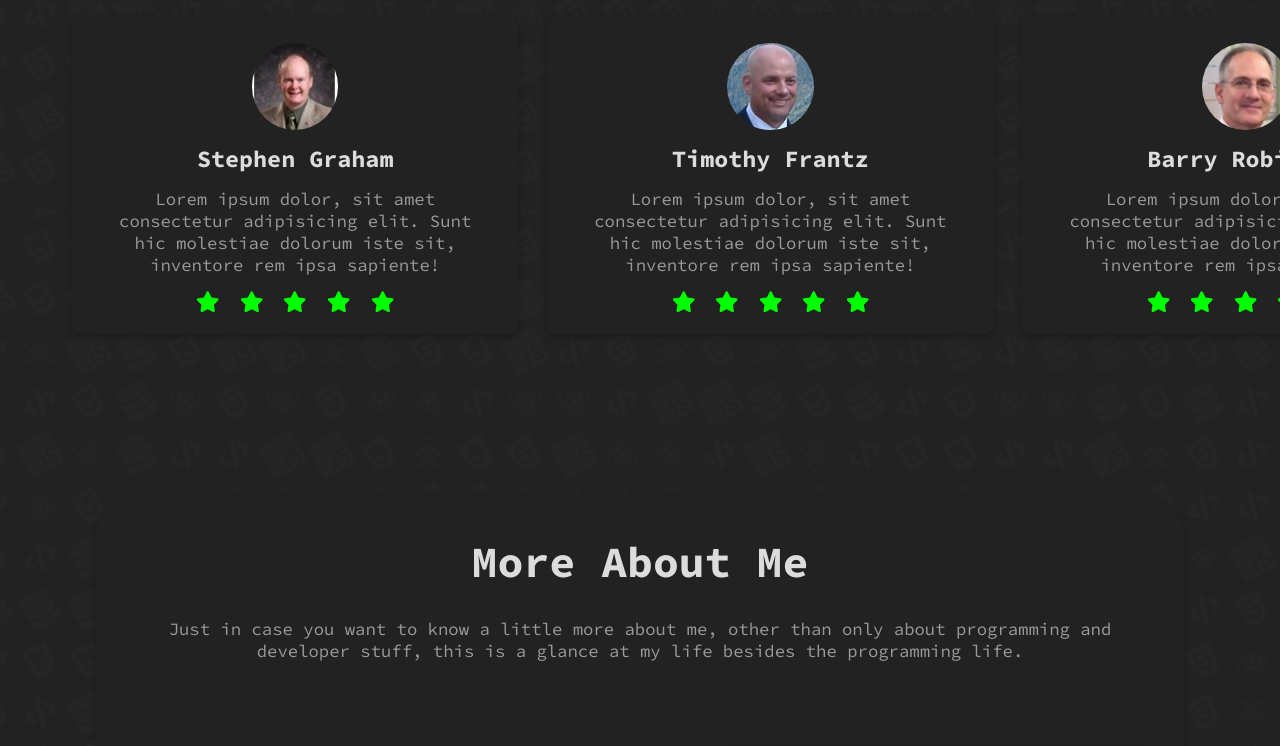
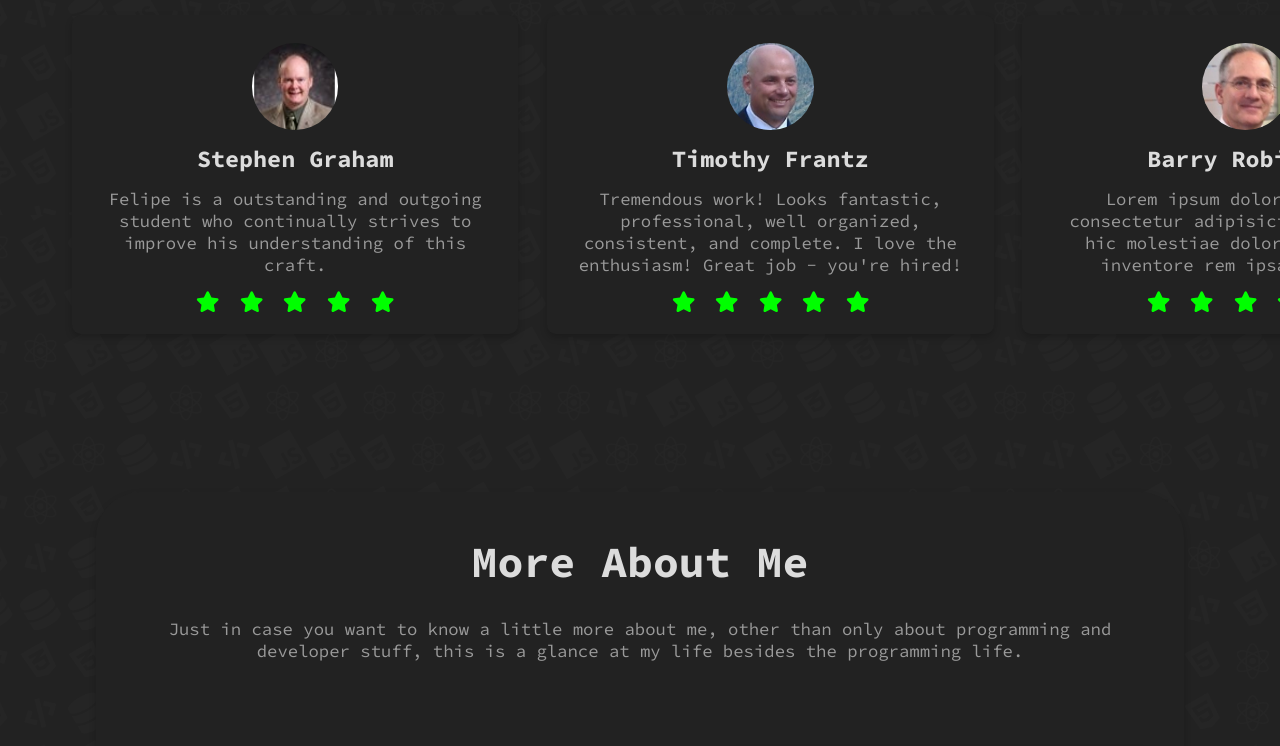
Before and after one commit to layuntaFelipe/portifolio-app, a React (Create React App) app: page / in a window 1280 px wide. Shown: the part 5201-5947 px from the top of the page. Built offline with nearby package versions, Linux system fonts and the light colour scheme; grey boxes are pictures that could not be loaded.

Commit message:
accolades-data-updated

```diff
--- a/src/accolatesData.js
+++ b/src/accolatesData.js
@@ -7,13 +7,13 @@ export const accolatesData = [
  {
    name:'Stephen Graham',
    image: stephen,
-   description: 'Lorem ipsum dolor, sit amet consectetur adipisicing elit. Sunt hic molestiae dolorum iste sit, inventore rem ipsa sapiente!',
+   description: 'Felipe is a outstanding and outgoing student who continually strives to improve his understanding of this craft.',
    starsNum: [<FaStar style={{margin: '0 0.7rem'}}/>,<FaStar style={{margin: '0 0.7rem'}}/>, <FaStar style={{margin: '0 0.7rem'}}/>, <FaStar style={{margin: '0 0.7rem'}}/>, <FaStar style={{margin: '0 0.7rem'}}/>],
  },
  {
    name:'Timothy Frantz',
    image: tim,
-   description: 'Lorem ipsum dolor, sit amet consectetur adipisicing elit. Sunt hic molestiae dolorum iste sit, inventore rem ipsa sapiente!',
+   description: "Tremendous work! Looks fantastic, professional, well organized, consistent, and complete. I love the enthusiasm! Great job - you're hired!",
    starsNum: [<FaStar style={{margin: '0 0.7rem'}}/>,<FaStar style={{margin: '0 0.7rem'}}/>, <FaStar style={{margin: '0 0.7rem'}}/>, <FaStar style={{margin: '0 0.7rem'}}/>, <FaStar style={{margin: '0 0.7rem'}}/>],
  },
  {
@@ -22,10 +22,4 @@ export const accolatesData = [
    description: 'Lorem ipsum dolor, sit amet consectetur adipisicing elit. Sunt hic molestiae dolorum iste sit, inventore rem ipsa sapiente!',
    starsNum: [<FaStar style={{margin: '0 0.7rem'}}/>,<FaStar style={{margin: '0 0.7rem'}}/>, <FaStar style={{margin: '0 0.7rem'}}/>, <FaStar style={{margin: '0 0.7rem'}}/>, <FaStar style={{margin: '0 0.7rem'}}/>],
  },
- {
-  name:'Stephen Graham',
-  image: stephen,
-  description: 'Lorem ipsum dolor, sit amet consectetur adipisicing elit. Sunt hic molestiae dolorum iste sit, inventore rem ipsa sapiente!',
-  starsNum: [<FaStar style={{margin: '0 0.7rem'}}/>,<FaStar style={{margin: '0 0.7rem'}}/>, <FaStar style={{margin: '0 0.7rem'}}/>, <FaStar style={{margin: '0 0.7rem'}}/>, <FaStar style={{margin: '0 0.7rem'}}/>],
-},
 ];
```
